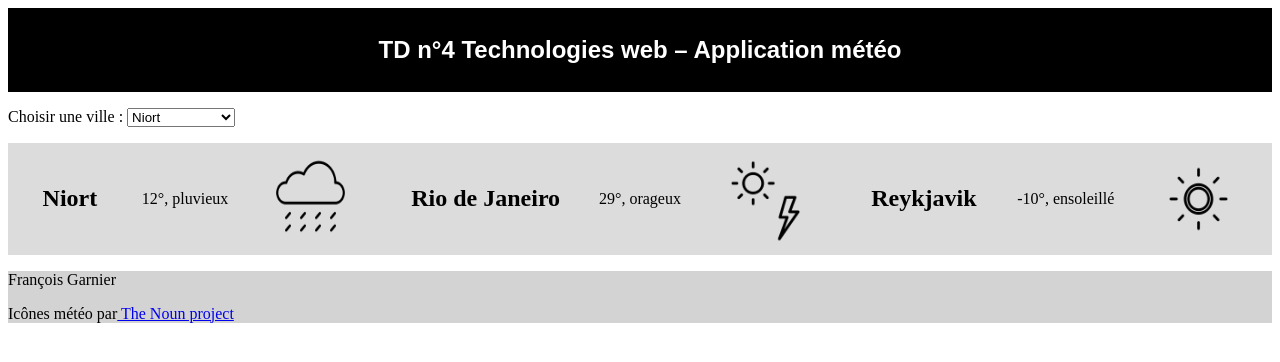
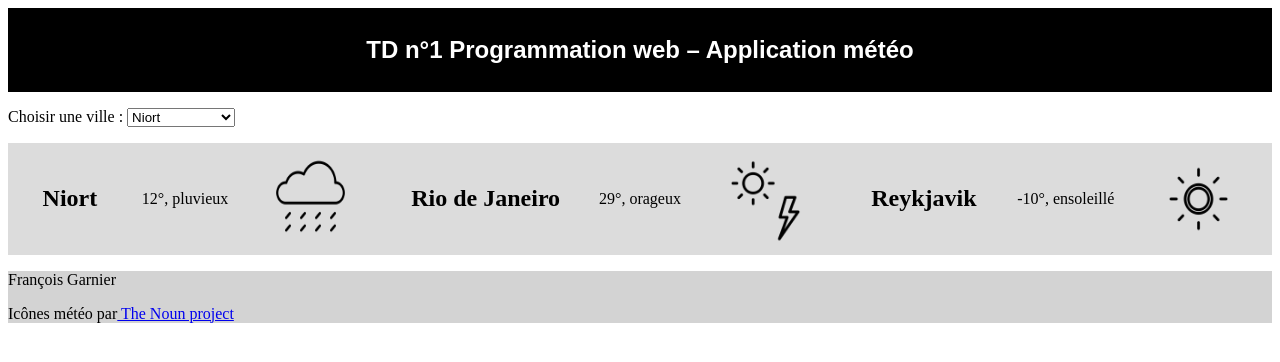
Before and after one commit to francoisgarnier/francoisgarnier.github.io, a plain HTML site: page index.html in a window 1280 px wide. Drawn offline with Linux system fonts and the light colour scheme.

Commit message:
Update index.html

```diff
--- a/index.html
+++ b/index.html
@@ -11,7 +11,7 @@
 	<body>
 		<header>
 			<br/>
-			<h2>TD n°4 Technologies web – Application météo </h2>
+			<h2>TD n°1 Programmation web – Application météo </h2>
 			<br/>
 		</header>
 		<p> Choisir une ville :
```
